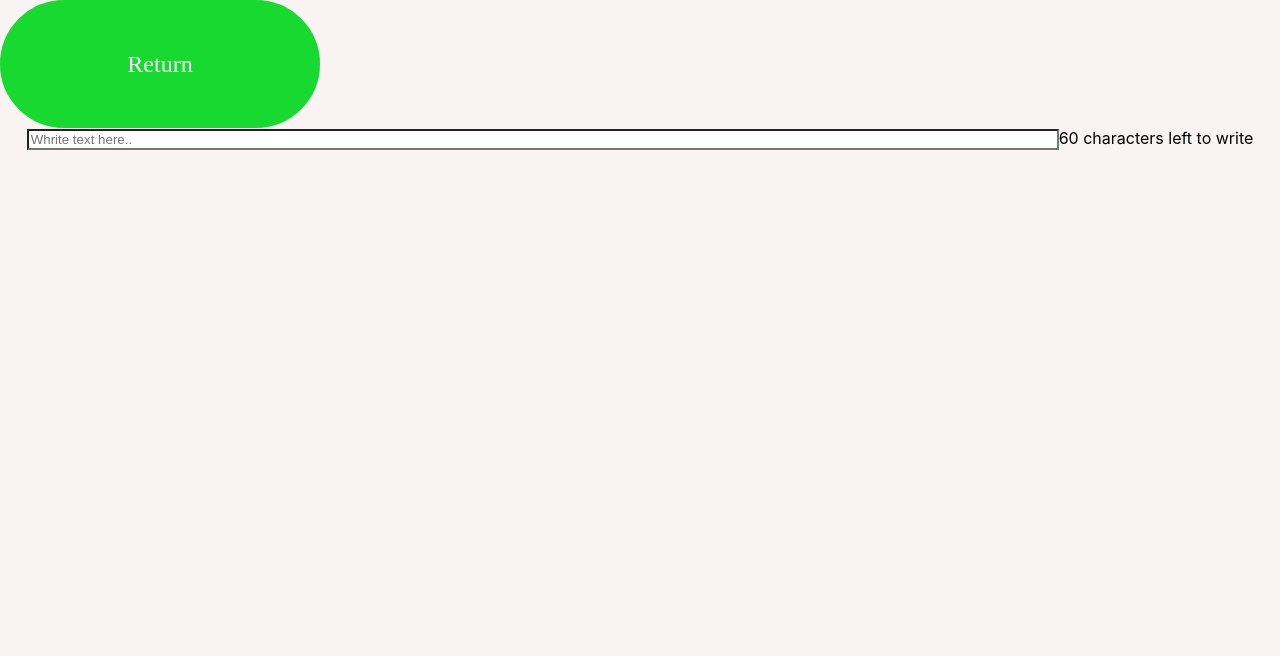
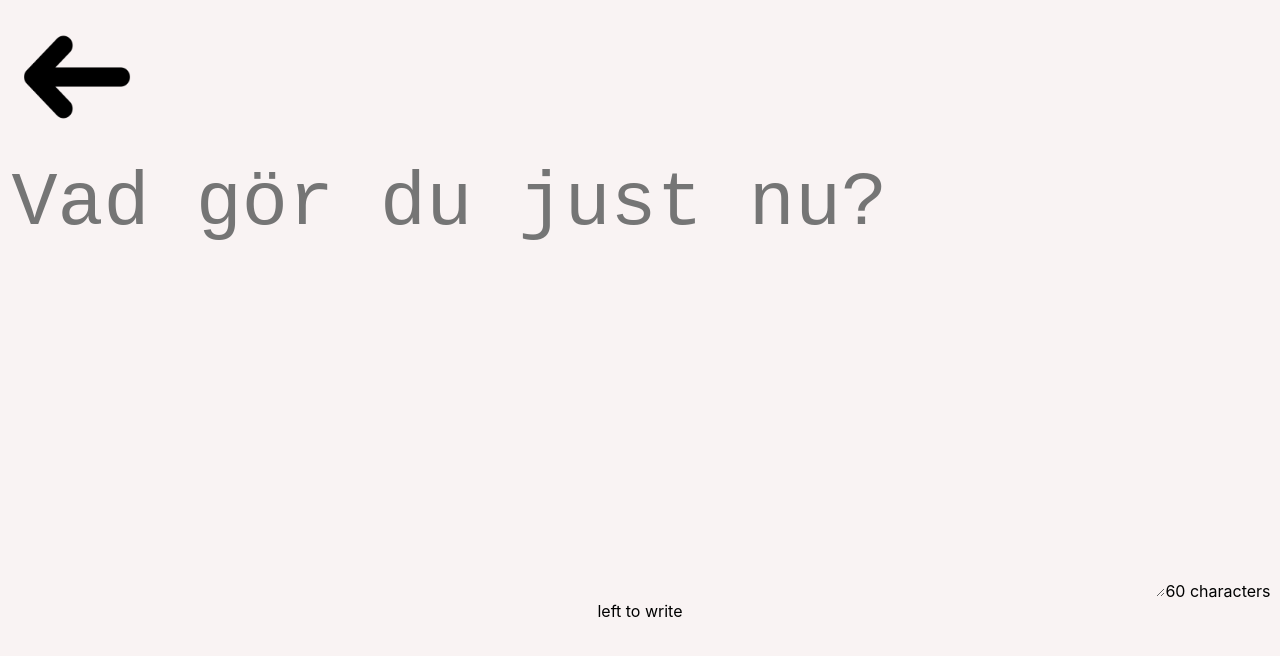
Before and after one commit to albintillas/flakdagsappen, a React (Create React App) app: page /postText in a window 1280 px wide. Shown: the top 656 px of the page. Built offline with nearby package versions, Linux system fonts and the light colour scheme.

Commit message:
Ändrad designen på tillbaka knappen, samt finslipat textrutan för inlägg

```diff
--- a/src/components/ReturnButton.js
+++ b/src/components/ReturnButton.js
@@ -6,29 +6,19 @@
 
 import React from 'react';
 import {Link} from "react-router-dom";
+import returnArrow from '..//images/backArrow.jpg';
 
-const Button = ({ text, buttonColor, textColor,textDecoration ,action }) =>{
+const Button = ({action }) =>{
 
     return(
 
         <Link to={"/" + action}>
-            <button type='submit' onclick = {action} style={{
-                backgroundColor: buttonColor,
-                textDecoration: textDecoration,
-                color: textColor,
+            <img src={returnArrow} alt='Return' onclick = {action} style={{
 
-                fontSize: '150%',
-                textAlign: 'center',
-                height: '10vw',
-                width: '25vw',
-                border: '1vw solid #17D930',
-                borderRadius: '15vw',
-                fontFamily: 'Noto Serif JP serif',
-
+                width: "12vw"
 
             }}>
-                {text}
-            </button>
+            </img>
         </Link>
 
 
--- a/src/overlays/PostText.js
+++ b/src/overlays/PostText.js
@@ -19,11 +19,14 @@ function PostText() {
                 textColor='#FFFFFF'
                 action='feed' />
             <div className='contentOfPage' style={{ textAlign: "center" }}>
-                <input type='text' placeholder='Whrite text here..' onChange={changeInput} maxLength="60" style={{
-                    width: "80%",
-                    backgroundColor: "white",
-                    margin: "auto"
-                }} />
+                <textarea rows='5' placeholder='Vad gör du just nu?' onChange={changeInput} maxLength="60" style={{
+                    width: "90%",
+                    marginTop: "3vh",
+                    fontSize: "6vw",
+                    margin: "auto",
+                    border: "none",
+                    outline: "none"
+                }}/>
                 <a style={{ width: "100%" }}>{charactersLeft} characters left to write</a>
             </div>
         </div>
```
Also changed, not shown: src/images/backArrow.jpg (added).
